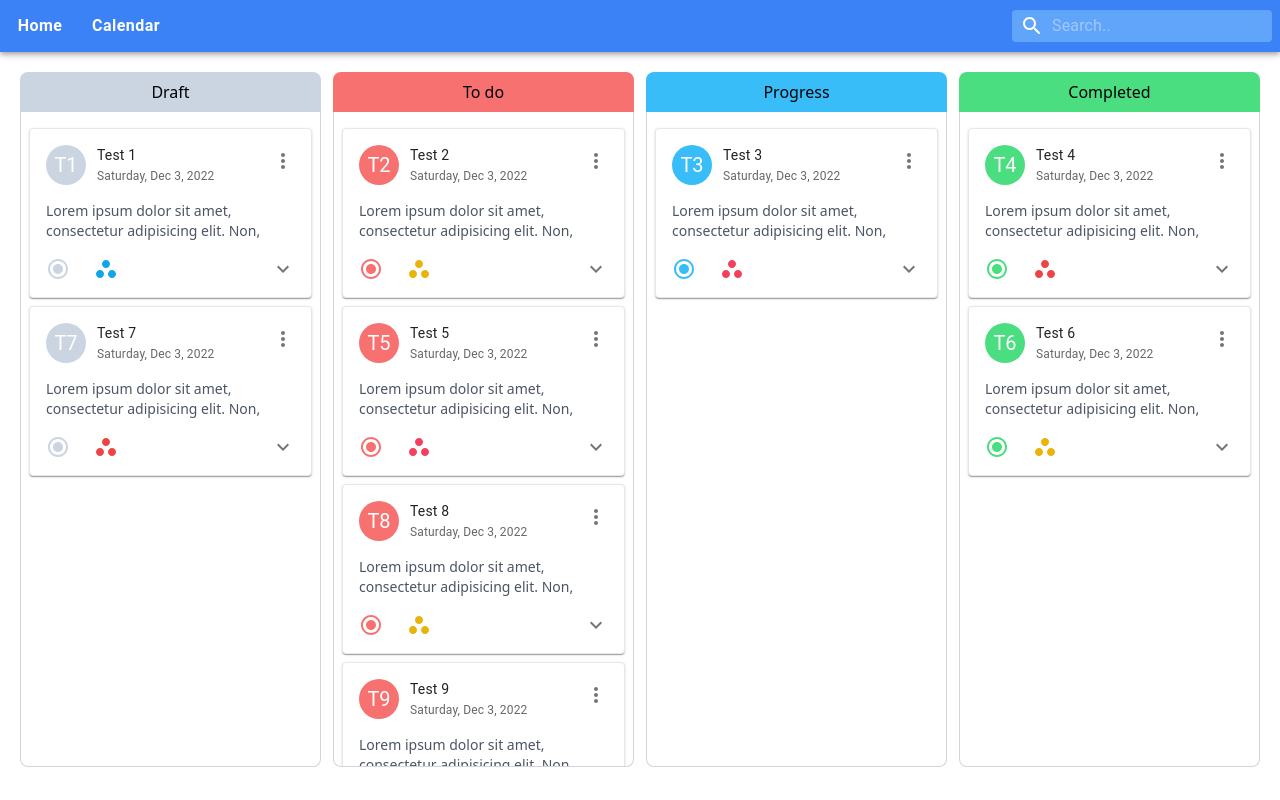
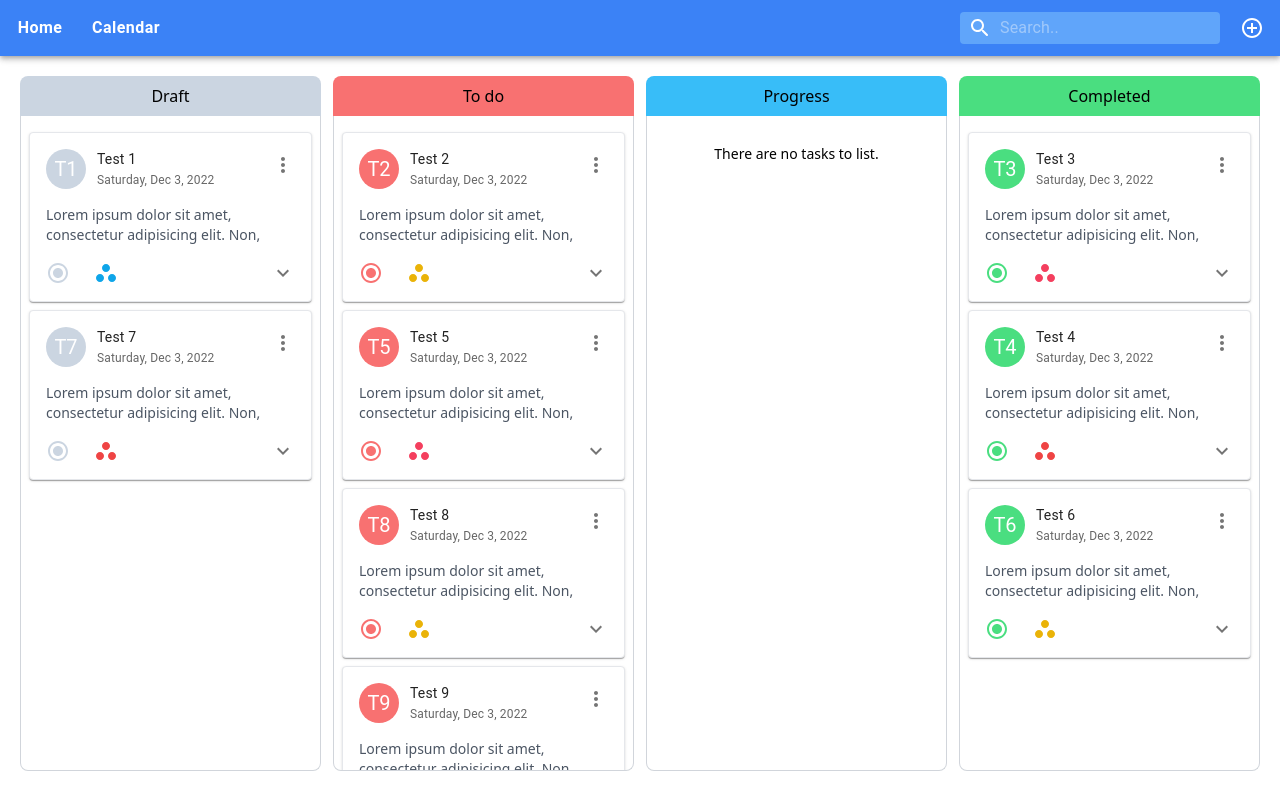
Before and after one commit to arturoluona/tasks-calendar, a React (Vite) app: page / in a window 1280 px wide. Built offline with nearby package versions, Linux system fonts and the light colour scheme.

Commit message:
mobile design

```diff
--- a/src/components/ListTask/ListTask.tsx
+++ b/src/components/ListTask/ListTask.tsx
@@ -1,5 +1,4 @@
 import React, { useState } from 'react';
-import { isMobile } from 'react-device-detect';
 import { Collapse } from '@mui/material';
 import { TaskCard } from '@/components';
 import { StatusEnum, Task } from '@/models';
@@ -9,12 +8,18 @@ import {
   ExpandMore as ExpandMoreIcon,
 } from '@mui/icons-material';
 
-/** Interface props. */
+/** Interface props ListTask. */
 interface ListTaskProps {
   /** List tasks to render. */
   tasks: Task[];
   /** Status of list tasks. */
   status: StatusEnum;
+}
+
+/** Interface props ContentListTask. */
+interface ContentListTaskProps {
+  /** List tasks to render. */
+  tasks: Task[];
 }
 
 const ListTask: React.FC<ListTaskProps> = ({
@@ -25,50 +30,71 @@ const ListTask: React.FC<ListTaskProps> = ({
 
   /** Toggle expand list tasks only for mobile. */
   const toggleListMobile = () => {
-    isMobile && setExpanded(!isExpanded);
+    setExpanded(!isExpanded);
   };
 
   return (
     <div className="w-full sm:min-w-[240px] sm:w-1/4 h-full sm:h-[calc(100vh-100px)]">
+      {/*Desktop header*/}
+      <div
+        className={
+          'hidden sm:block rounded-t-lg text-center w-full p-2 bg-' + status
+        }
+      >
+        {getNameByEnum(status)}
+      </div>
+      {/*Mobil header*/}
       <div
         onClick={toggleListMobile}
         className={
-          (isMobile
-            ? (isExpanded ? 'rounded-t-lg ' : 'rounded-lg ') +
-              'text-left flex justify-between '
-            : 'rounded-t-lg text-center ') +
-          'w-full p-2 bg-' +
+          (isExpanded ? 'rounded-t-lg ' : 'rounded-lg ') +
+          'block sm:hidden text-left flex justify-between w-full p-2 cursor-pointer bg-' +
           status
         }
       >
         {getNameByEnum(status)}
-        {isMobile && (
-          <>
-            {!isExpanded && <ExpandMoreIcon />}
-            {isExpanded && <ExpandLessIcon />}
-          </>
-        )}
+        <div className="text-gray-500">
+          {!isExpanded && <ExpandMoreIcon />}
+          {isExpanded && <ExpandLessIcon />}
+        </div>
       </div>
+      {/*Mobile content*/}
       <Collapse
-        in={(isMobile && isExpanded) || !isMobile}
+        in={isExpanded}
         className={
-          (isMobile ? 'mb-2 ' : 'h-[calc(100%-45px)] ') +
-          'border border-gray-300 border-t-0 rounded-b-lg p-2 overflow-auto scrollbar'
+          'block sm:hidden mb-2 border border-gray-300 border-t-0 rounded-b-lg p-2'
         }
       >
-        {tasks &&
-          tasks.length &&
-          tasks.map((task) => (
-            <div className="my-2" key={task.id}>
-              <TaskCard task={task} />
-            </div>
-          ))}
-        {((tasks && !tasks.length) || !tasks) && (
-          <p className="text-center text-sm">There are no tasks to list.</p>
-        )}
+        <ContentListTask tasks={tasks} />
       </Collapse>
+      {/*Desktop content*/}
+      <div
+        className={
+          'hidden sm:block h-[calc(100%-45px)] border border-gray-300 border-t-0 rounded-b-lg p-2 overflow-auto scrollbar'
+        }
+      >
+        <ContentListTask tasks={tasks} />
+      </div>
     </div>
   );
 };
 
+const ContentListTask: React.FC<ContentListTaskProps> = ({
+  tasks,
+}): React.ReactElement => {
+  return (
+    <>
+      {tasks && tasks.length ? (
+        tasks.map((task) => (
+          <div className="my-2" key={task.id}>
+            <TaskCard task={task} />
+          </div>
+        ))
+      ) : (
+        <p className="text-center text-sm py-5">There are no tasks to list.</p>
+      )}
+    </>
+  );
+};
+
 export default ListTask;
--- a/src/components/NavBar/NavBar.tsx
+++ b/src/components/NavBar/NavBar.tsx
@@ -4,13 +4,41 @@ import {
   FormControl,
   InputAdornment,
   Input,
+  IconButton,
+  Tooltip,
+  Modal,
+  Box,
 } from '@mui/material';
 import React from 'react';
 import { Link } from 'react-router-dom';
-import SearchRoundedIcon from '@mui/icons-material/SearchRounded';
+import {
+  SearchRounded as SearchRoundedIcon,
+  AddCircleOutlineOutlined as AddCircleOutlineOutlinedIcon,
+} from '@mui/icons-material';
 
 const NavBar = () => {
+  const [isModalAddCard, setModalAddCard] = React.useState(false);
+
+  const style = {
+    position: 'absolute',
+    top: '50%',
+    left: '50%',
+    transform: 'translate(-50%, -50%)',
+    width: 400,
+    bgcolor: 'background.paper',
+    boxShadow: 24,
+    pt: 2,
+    px: 4,
+    pb: 3,
+  };
+
+  /** Toggle hide or show modal. */
+  const toggleModal = () => {
+    setModalAddCard(!isModalAddCard);
+  };
+
   return (
+    <>
       <AppBar position="static" className={'bg-blue-500'}>
         <div className="flex justify-between items-center flex-wrap p-2">
           <div className="flex items-center gap-3">
@@ -28,6 +56,7 @@ const NavBar = () => {
             </Button>
           </div>
 
+          <div className="flex items-center gap-3">
             <FormControl className="bg-blue-400 hover:bg-blue-300 rounded border-none w-full sm:w-auto">
               <Input
                 className={
@@ -41,8 +70,32 @@ const NavBar = () => {
                 }
               />
             </FormControl>
+            <Tooltip title="Add new task">
+              <IconButton
+                aria-label="add task"
+                className="text-white"
+                onClick={toggleModal}
+              >
+                <AddCircleOutlineOutlinedIcon />
+              </IconButton>
+            </Tooltip>
+          </div>
         </div>
       </AppBar>
+      <Modal
+        open={isModalAddCard}
+        onClose={toggleModal}
+        aria-labelledby="child-modal-title"
+        aria-describedby="child-modal-description"
+      >
+        <Box sx={{ ...style, width: 600 }}>
+          <h2 id="child-modal-title">Text in a child modal</h2>
+          <p id="child-modal-description">
+            Lorem ipsum, dolor sit amet consectetur adipisicing elit.
+          </p>
+        </Box>
+      </Modal>
+    </>
   );
 };
 
--- a/src/components/TaskCard/TaskCard.tsx
+++ b/src/components/TaskCard/TaskCard.tsx
@@ -12,14 +12,14 @@ import {
 } from '@mui/material';
 import React from 'react';
 import {
+  ExpandLess as ExpandLessIcon,
   ExpandMore as ExpandMoreIcon,
+  MoreVert as MoreVertIcon,
+  RadioButtonChecked as RadioButtonCheckedIcon,
   Workspaces as WorkspacesIcon,
-  RadioButtonChecked as RadioButtonCheckedIcon,
-  MoreVert as MoreVertIcon,
-  ExpandLess as ExpandLessIcon,
 } from '@mui/icons-material';
-import { Task } from '@/models';
-import { shortDate, getNameByEnum } from '@/utils';
+import { StatusEnum, Task } from '@/models';
+import { getNameByEnum, shortDate } from '@/utils';
 
 /** Interface props. */
 interface TaskCardProps {
@@ -53,7 +53,7 @@ const TaskCard: React.FC<TaskCardProps> = ({ task }): React.ReactElement => {
             {getInitialsAvatar()}
           </Avatar>
         }
-        action={<MenuCard />}
+        action={<MenuCard task={task} />}
         className="pb-0 truncate"
         title={task.name}
         subheader={
@@ -74,11 +74,7 @@ const TaskCard: React.FC<TaskCardProps> = ({ task }): React.ReactElement => {
       <CardActions disableSpacing>
         <div className="flex justify-between items-center w-full">
           <div>
-            <Tooltip title={getNameByEnum(task.status)}>
-              <IconButton aria-label="status" className={'text-' + task.status}>
-                <RadioButtonCheckedIcon />
-              </IconButton>
-            </Tooltip>
+            <MenuStatus task={task} />
             <Tooltip title={getNameByEnum(task.priority)}>
               <IconButton
                 aria-label="priority"
@@ -104,7 +100,8 @@ const TaskCard: React.FC<TaskCardProps> = ({ task }): React.ReactElement => {
   );
 };
 
-const MenuCard: React.FC = (): React.ReactElement => {
+// eslint-disable-next-line @typescript-eslint/no-unused-vars
+const MenuStatus: React.FC<TaskCardProps> = ({ task }): React.ReactElement => {
   const [anchorEl, setAnchorEl] = React.useState<null | HTMLElement>(null);
   const open = Boolean(anchorEl);
   const handleClick = (event: React.MouseEvent<HTMLButtonElement>) => {
@@ -115,23 +112,76 @@ const MenuCard: React.FC = (): React.ReactElement => {
   };
   return (
     <>
+      <Tooltip title={getNameByEnum(task.status)}>
+        <IconButton
+          aria-label="status"
+          id="menu-status-btn"
+          aria-controls={open ? 'menu-status' : undefined}
+          aria-haspopup="true"
+          aria-expanded={open ? 'true' : undefined}
+          className={'text-' + task.status}
+          onClick={handleClick}
+        >
+          <RadioButtonCheckedIcon />
+        </IconButton>
+      </Tooltip>
+      <Menu
+        id="menu-status"
+        anchorEl={anchorEl}
+        open={open}
+        onClose={handleClose}
+        MenuListProps={{
+          'aria-labelledby': 'menu-status',
+        }}
+      >
+        <MenuItem onClick={handleClose}>
+          {getNameByEnum(StatusEnum.Draft)}
+        </MenuItem>
+        <MenuItem onClick={handleClose}>
+          {getNameByEnum(StatusEnum.Todo)}
+        </MenuItem>
+        <MenuItem onClick={handleClose}>
+          {getNameByEnum(StatusEnum.Progress)}
+        </MenuItem>
+        <MenuItem onClick={handleClose}>
+          {getNameByEnum(StatusEnum.Completed)}
+        </MenuItem>
+      </Menu>
+    </>
+  );
+};
+
+// eslint-disable-next-line @typescript-eslint/no-unused-vars
+const MenuCard: React.FC<TaskCardProps> = ({ task }): React.ReactElement => {
+  const [anchorEl, setAnchorEl] = React.useState<null | HTMLElement>(null);
+  const open = Boolean(anchorEl);
+  const handleClick = (event: React.MouseEvent<HTMLButtonElement>) => {
+    setAnchorEl(event.currentTarget);
+  };
+  const handleClose = () => {
+    setAnchorEl(null);
+  };
+  return (
+    <>
+      <Tooltip title="Options">
         <IconButton
           aria-label="settings"
-        id="basic-button"
-        aria-controls={open ? 'basic-menu' : undefined}
+          id="menu-settings-btn"
+          aria-controls={open ? 'menu-settings' : undefined}
           aria-haspopup="true"
           aria-expanded={open ? 'true' : undefined}
           onClick={handleClick}
         >
           <MoreVertIcon />
         </IconButton>
+      </Tooltip>
       <Menu
-        id="basic-menu"
+        id="menu-settings"
         anchorEl={anchorEl}
         open={open}
         onClose={handleClose}
         MenuListProps={{
-          'aria-labelledby': 'basic-button',
+          'aria-labelledby': 'menu-settings',
         }}
       >
         <MenuItem onClick={handleClose}>Edit</MenuItem>
--- a/src/utils/taskUtil.ts
+++ b/src/utils/taskUtil.ts
@@ -25,7 +25,7 @@ const tasks: Task[] = [
       'Lorem ipsum dolor sit amet, consectetur adipisicing elit. Non, vitae.',
     date: '2022-12-03T19:55:27.002Z',
     id: '3',
-    status: StatusEnum.Progress,
+    status: StatusEnum.Completed,
     priority: PriorityEnum.High,
   },
   {
```
Lines whose indentation alone changed are shown as unchanged.
